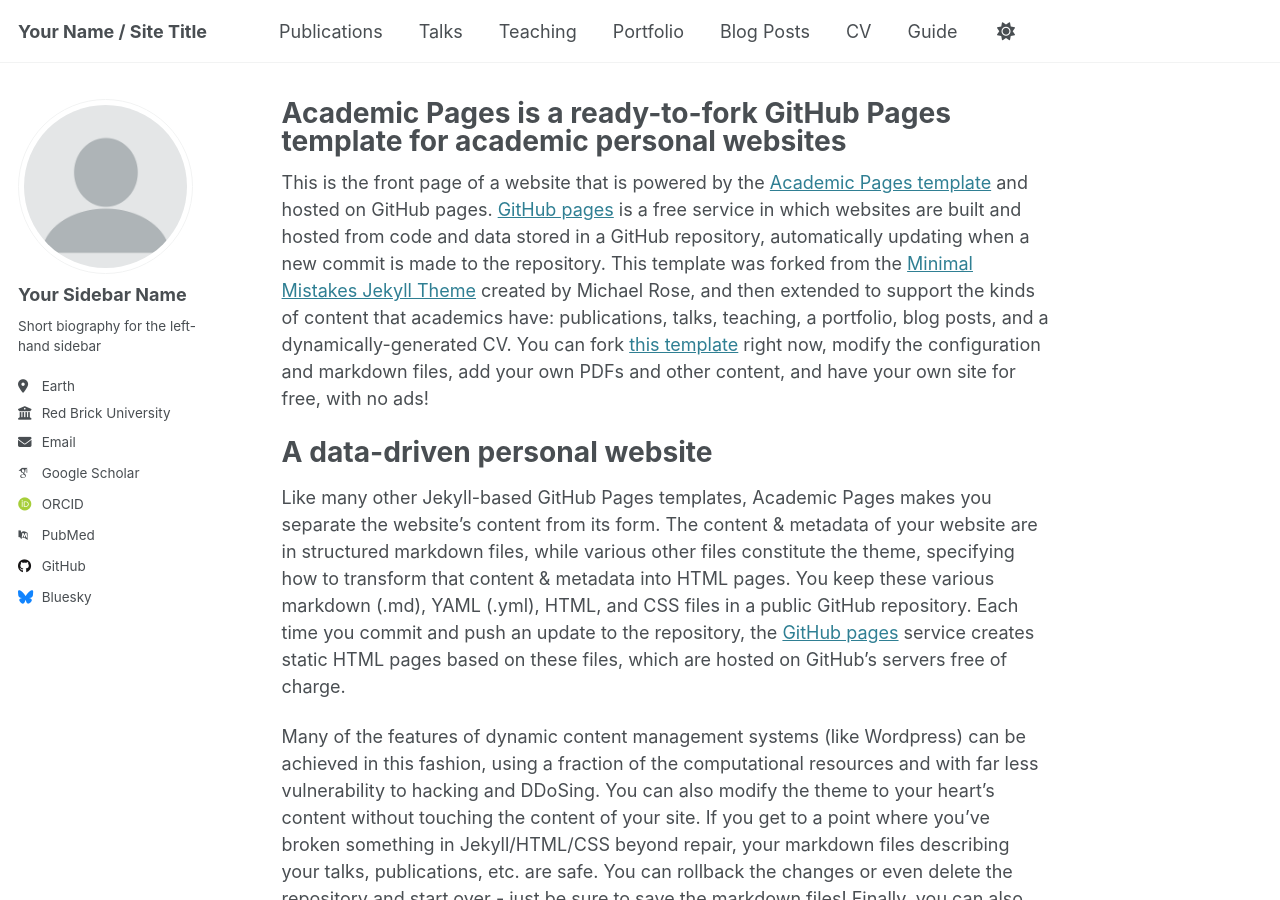
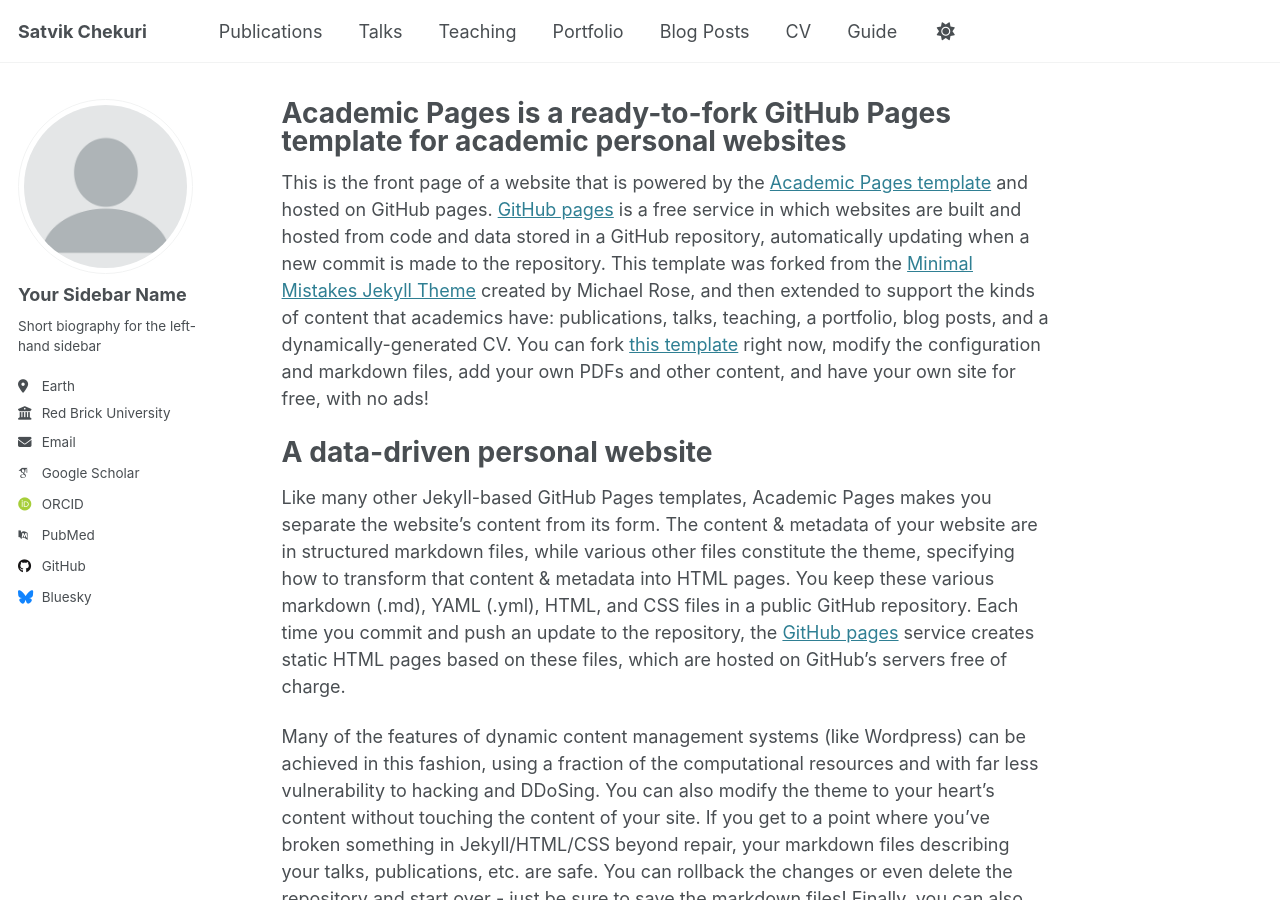
Before and after one commit to satvikchekuri/satvikchekuri.github.io, a Jekyll site: the page built from _pages/about.md, in a window 1280 px wide and 900 px high. Built offline with Jekyll 4.4.1, drawn with Linux system fonts in a browser that asks for light colours; some web fonts are replaced.

Commit message:
Update _config.yml

```diff
--- a/_config.yml
+++ b/_config.yml
@@ -9,13 +9,13 @@
 # Basic Site Settings
 locale                   : "en-US"
 site_theme               : "default"
-title                    : "Your Name / Site Title"
+title                    : "Satvik Chekuri"
 title_separator          : "-"
 name                     : &name "Your Name"
-description              : &description "personal description"
-url                      : https://academicpages.github.io # the base hostname & protocol for your site e.g. "https://[your GitHub username].github.io"
+description              : &description "PhD Candidate"
+url                      : https://satvikchekuri.github.io # the base hostname & protocol for your site e.g. "https://[your GitHub username].github.io"
 baseurl                  : "" # the subpath of your site, e.g. "/blog"
-repository               : "academicpages/academicpages.github.io"
+repository               : "satvikchekuri/satvikchekuri.github.io"
 
 # Site Author - The following control what appear as part of the author content on the side bar.
 #               If a field is blank the icon and link will not appear, otherwise it will be shown.
```
